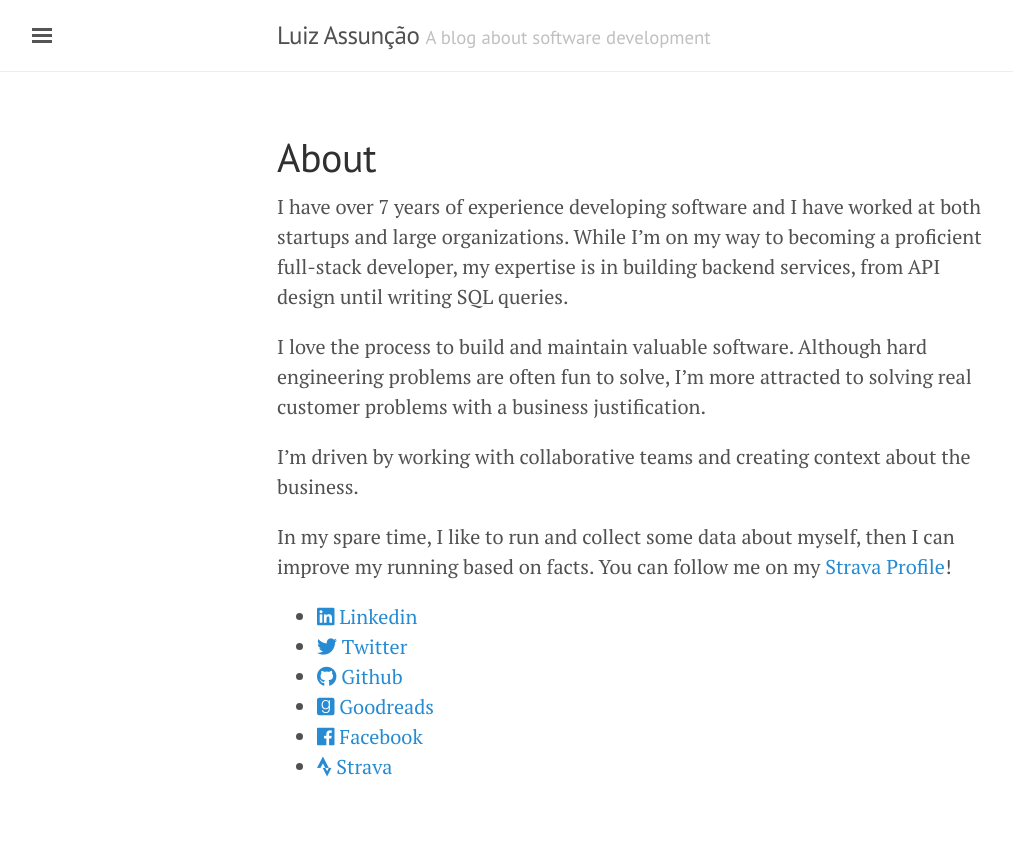
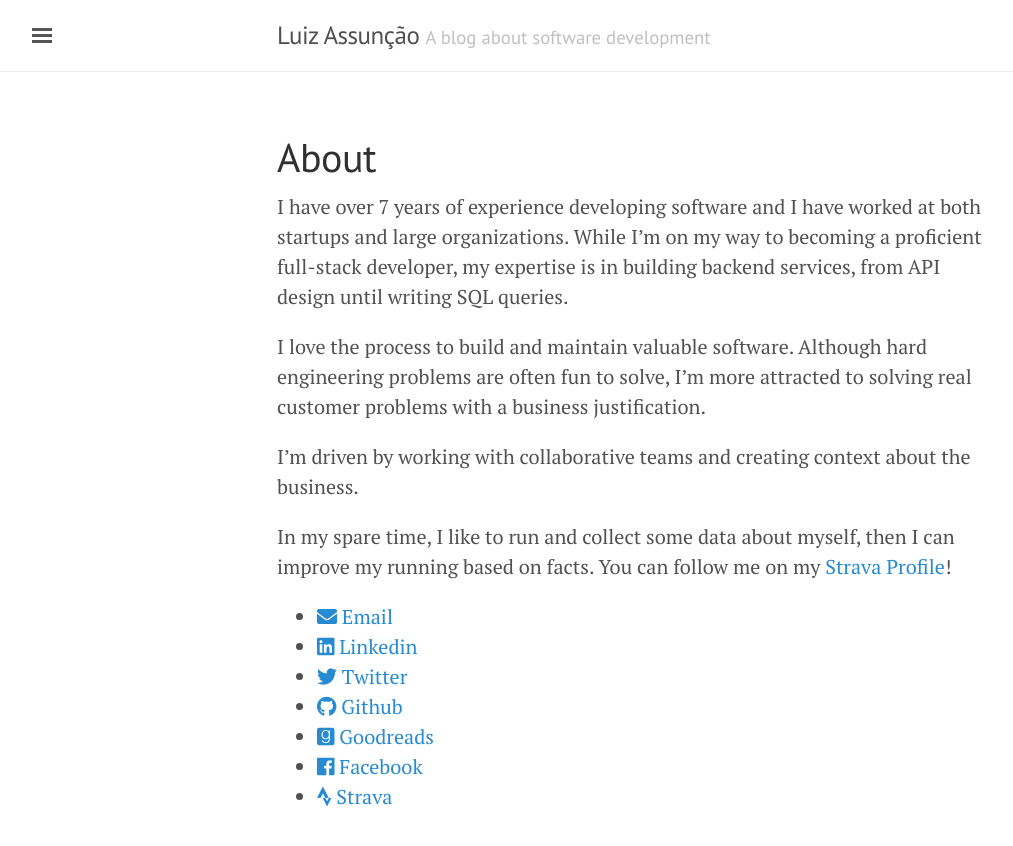
Before and after one commit to LuizHAssuncao/personal-website, a Jekyll site: the page built from about.md, in a window 1280 px wide. Shown: the top 846 px of the page, without its empty margins (3-1016 px from the left). Built offline with Jekyll 4.4.1, drawn with Linux system fonts in a browser that asks for light colours; nearby versions of some CDN libraries.

Commit message:
add email in about page

```diff
--- a/about.md
+++ b/about.md
@@ -14,6 +14,11 @@ improve my running based on facts. You can follow me on my <a href="https://www.
 Profile</a>!
 
 <ul>
+  <li>
+    <a href="mailto:{{ site.email }}">
+      <i class="fas fa-envelope"></i> Email
+    </a>
+  </li>
   <li>
     <a href="https://www.linkedin.com/in/{{ site.linkedin_username }}">
       <i class="fab fa-linkedin"></i> Linkedin
```
